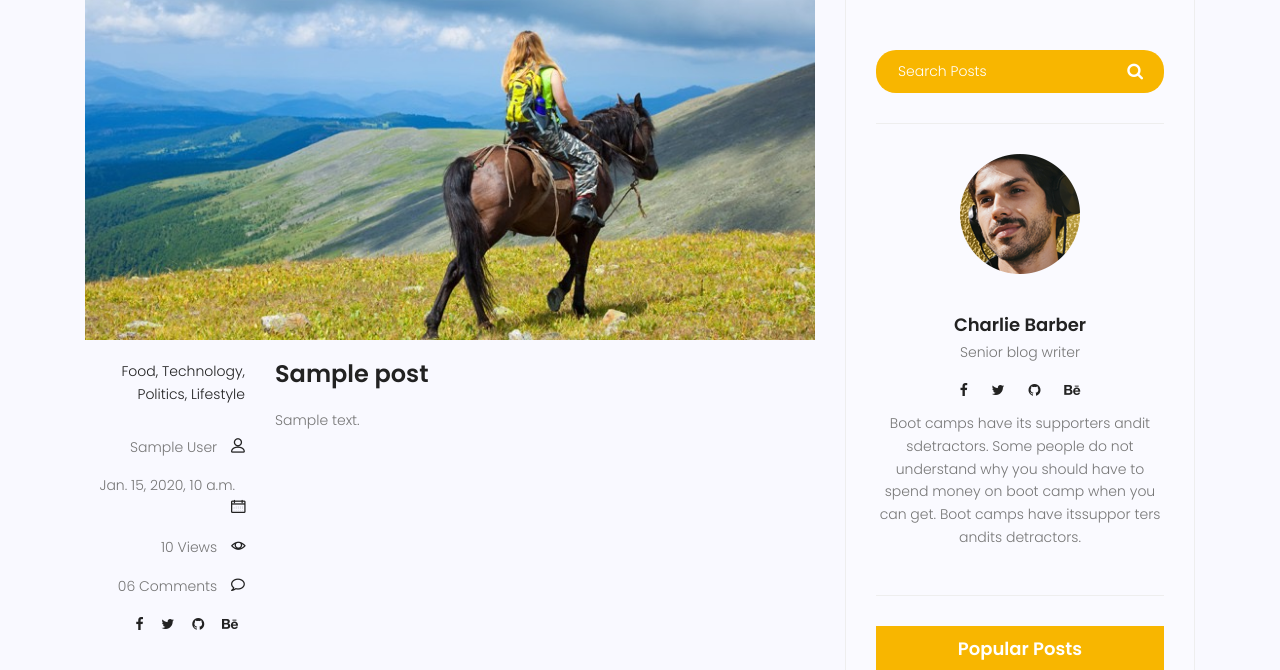
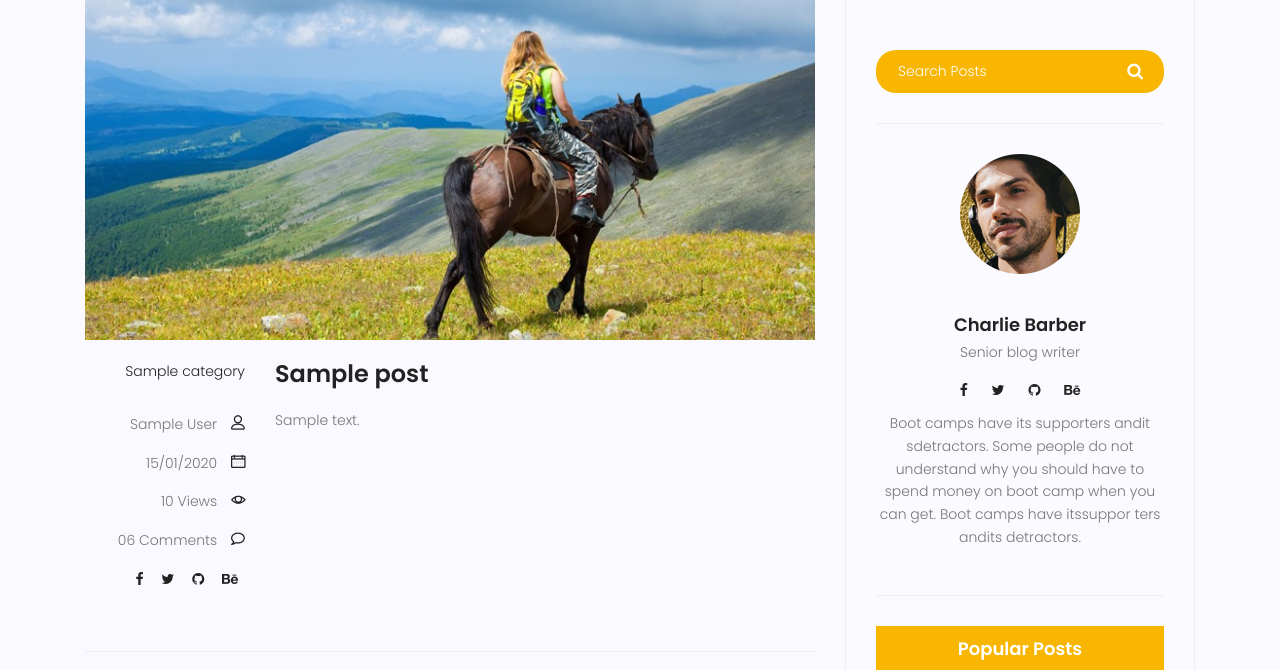
Before and after one commit to MasoumehSedighi/Blog-Website-Django, a Django app: page /blog/1 in a window 1280 px wide. Shown: the part 421-1091 px from the top of the page. Run offline with Django 4.2, Linux system fonts and the light colour scheme; tables that the repository leaves empty hold one stand-in row (values such as "Sample post"); some libraries are stand-ins or nearby versions.

Commit message:
tag category and date

```diff
--- a/src/blog/static/test.css
+++ /dev/null
@@ -1,3 +0,0 @@
-h1{
-    color: blueviolet;
-}
--- a/src/templates/blog/blog-single.html
+++ b/src/templates/blog/blog-single.html
@@ -33,14 +33,14 @@
 						</div>
 						<div class="col-lg-3  col-md-3 meta-details">
 							<ul class="tags">
-								<li><a href="#">Food,</a></li>
-								<li><a href="#">Technology,</a></li>
-								<li><a href="#">Politics,</a></li>
-								<li><a href="#">Lifestyle</a></li>
+								{% for cat in post.category.all %}
+								<li><a href="#">{{cat.name}}</a></li>
+								{% if not forloop.last %}{{","}}{% endif %}
+								{% endfor %}
 							</ul>
 							<div class="user-details row">
 								<p class="user-name col-lg-12 col-md-12 col-6"><a href="#">{{post.author.get_full_name}}</a> <span class="lnr lnr-user"></span></p>
-								<p class="date col-lg-12 col-md-12 col-6"><a href="#">{{post.created_at}}</a> <span class="lnr lnr-calendar-full"></span></p>
+								<p class="date col-lg-12 col-md-12 col-6"><a href="#">{{post.created_at|date:"d/m/Y"}}</a> <span class="lnr lnr-calendar-full"></span></p>
 								<p class="view col-lg-12 col-md-12 col-6"><a href="#">{{post.counted_views}} Views</a> <span class="lnr lnr-eye"></span></p>
 								<p class="comments col-lg-12 col-md-12 col-6"><a href="#">06 Comments</a> <span class="lnr lnr-bubble"></span></p>
 								<ul class="social-links col-lg-12 col-md-12 col-6">
```
Also changed, not shown: src/templates/blog/blog-home.html (+5 -2 lines).
